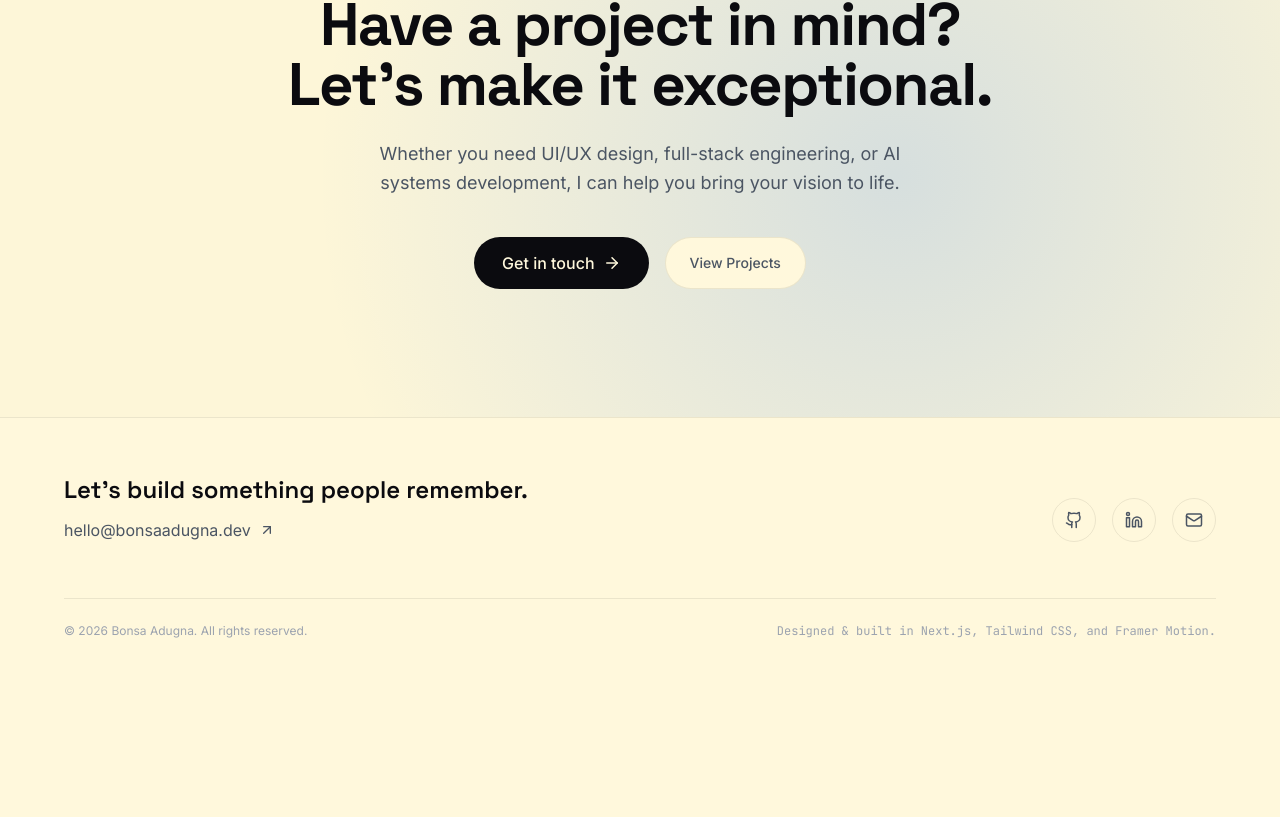
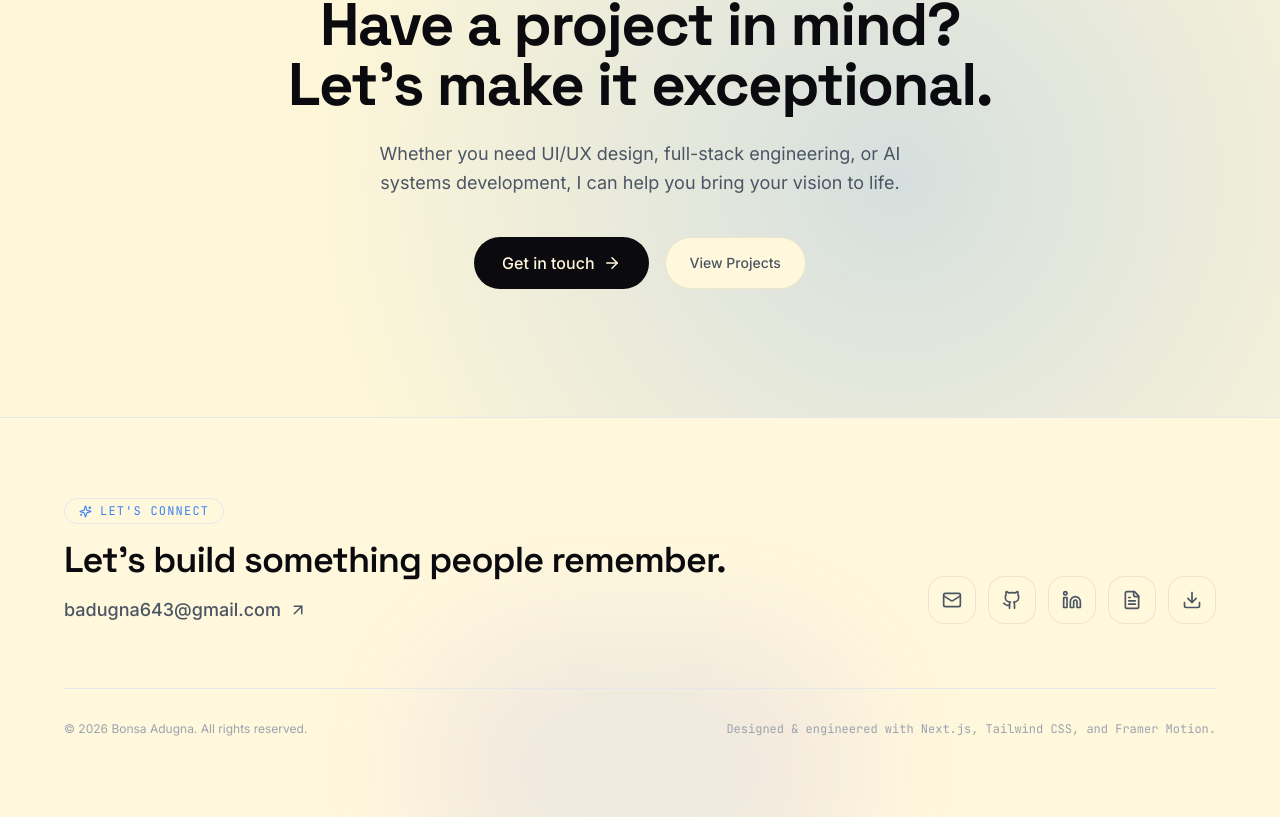
Before and after one commit to Boniadgithub/portfolio, a Next.js app: page / in a window 1280 px wide. Shown: the part 3855-4672 px from the top of the page. Before the commit the page ends 4550 px from the top, so only its background shows below. Built offline with nearby package versions, Linux system fonts and the light colour scheme.

Commit message:
Add the Functional footer of socials

```diff
--- a/components/layout/Footer.tsx
+++ b/components/layout/Footer.tsx
@@ -1,61 +1,201 @@
-import Link from "next/link";
-import { Github, Linkedin, Mail, ArrowUpRight } from "lucide-react";
+"use client";
+
+import { useState } from "react";
+import { motion, AnimatePresence } from "framer-motion";
+import {
+  Github,
+  Linkedin,
+  Mail,
+  FileText,
+  Download,
+  ArrowUpRight,
+  LucideIcon,
+  Sparkles,
+} from "lucide-react";
 import { contactInfo } from "@/lib/data";
 
+interface SocialLinkItem {
+  id: string;
+  name: string;
+  href: string;
+  icon: LucideIcon;
+  ariaLabel: string;
+  tooltip: string;
+  isExternal: boolean;
+  download?: string | boolean;
+}
+
 export default function Footer() {
+  const [hoveredId, setHoveredId] = useState<string | null>(null);
+
+  const socialLinks: SocialLinkItem[] = [
+    {
+      id: "email",
+      name: "Email",
+      href: `mailto:${contactInfo.email}`,
+      icon: Mail,
+      ariaLabel: `Send email to ${contactInfo.email}`,
+      tooltip: "Send Email",
+      isExternal: false,
+    },
+    {
+      id: "github",
+      name: "GitHub",
+      href: contactInfo.github,
+      icon: Github,
+      ariaLabel: "View Bonsa Adugna's GitHub profile",
+      tooltip: "View GitHub",
+      isExternal: true,
+    },
+    {
+      id: "linkedin",
+      name: "LinkedIn",
+      href: contactInfo.linkedin,
+      icon: Linkedin,
+      ariaLabel: "Connect with Bonsa Adugna on LinkedIn",
+      tooltip: "Connect on LinkedIn",
+      isExternal: true,
+    },
+    {
+      id: "resume-view",
+      name: "View Resume",
+      href: contactInfo.resumeUrl,
+      icon: FileText,
+      ariaLabel: "Open Bonsa Adugna's resume PDF in a new tab",
+      tooltip: "View Resume",
+      isExternal: true,
+    },
+    {
+      id: "resume-download",
+      name: "Download Resume",
+      href: contactInfo.resumeUrl,
+      icon: Download,
+      ariaLabel: "Download Bonsa Adugna's resume PDF",
+      tooltip: "Download Resume",
+      isExternal: true,
+      download: "Bonsa_Adugna_Resume.pdf",
+    },
+  ];
+
   return (
-    <footer className="border-t border-line">
-      <div className="container-px mx-auto max-w-7xl py-14">
-        <div className="flex flex-col gap-10 md:flex-row md:items-end md:justify-between">
-          <div>
-            <p className="font-display text-2xl font-semibold text-ink-primary">
+    <footer className="relative overflow-hidden border-t border-line/60 bg-base">
+      {/* Ambient background glow gradient */}
+      <div
+        aria-hidden="true"
+        className="pointer-events-none absolute -bottom-24 left-1/2 h-72 w-[600px] -translate-x-1/2 rounded-full opacity-10 blur-3xl"
+        style={{
+          background: "radial-gradient(circle, #3b82f6 0%, #8b5cf6 50%, transparent 80%)",
+        }}
+      />
+
+      <div className="container-px relative mx-auto max-w-7xl py-16 lg:py-20">
+        {/* Main Footer Banner */}
+        <div className="flex flex-col gap-10 lg:flex-row lg:items-end lg:justify-between">
+          <div className="max-w-2xl">
+            <motion.div
+              initial={{ opacity: 0, y: 12 }}
+              whileInView={{ opacity: 1, y: 0 }}
+              viewport={{ once: true }}
+              transition={{ duration: 0.5 }}
+              className="inline-flex items-center gap-2 rounded-full border border-accent/20 bg-accent/10 px-3.5 py-1 text-xs font-mono uppercase tracking-widest text-accent mb-4"
+            >
+              <Sparkles size={13} />
+              <span>Let&apos;s Connect</span>
+            </motion.div>
+
+            <motion.h3
+              initial={{ opacity: 0, y: 12 }}
+              whileInView={{ opacity: 1, y: 0 }}
+              viewport={{ once: true }}
+              transition={{ duration: 0.5, delay: 0.1 }}
+              className="font-display text-3xl font-semibold tracking-tight text-ink-primary sm:text-4xl"
+            >
               Let&apos;s build something people remember.
-            </p>
+            </motion.h3>
+
+            <motion.div
+              initial={{ opacity: 0, y: 12 }}
+              whileInView={{ opacity: 1, y: 0 }}
+              viewport={{ once: true }}
+              transition={{ duration: 0.5, delay: 0.2 }}
+              className="mt-4"
+            >
               <a
                 href={`mailto:${contactInfo.email}`}
                 data-cursor-hover
-              className="mt-3 inline-flex items-center gap-2 text-ink-secondary transition-colors hover:text-accent"
+                aria-label={`Send email to ${contactInfo.email}`}
+                className="group inline-flex items-center gap-2 text-lg font-medium text-ink-secondary transition-colors hover:text-accent"
               >
-              {contactInfo.email}
-              <ArrowUpRight size={16} />
+                <span>{contactInfo.email}</span>
+                <ArrowUpRight
+                  size={18}
+                  className="transition-transform duration-300 group-hover:-translate-y-0.5 group-hover:translate-x-0.5"
+                />
               </a>
+            </motion.div>
           </div>
 
-          <div className="flex items-center gap-4">
-            <a
-              href={contactInfo.github}
-              target="_blank"
-              rel="noreferrer"
+          {/* Social & Contact Actions Cluster */}
+          <motion.div
+            initial={{ opacity: 0, y: 16 }}
+            whileInView={{ opacity: 1, y: 0 }}
+            viewport={{ once: true }}
+            transition={{ duration: 0.5, delay: 0.25 }}
+            className="flex flex-wrap items-center gap-3 pt-2"
+          >
+            {socialLinks.map((link) => {
+              const Icon = link.icon;
+              const isHovered = hoveredId === link.id;
+
+              return (
+                <div key={link.id} className="relative">
+                  <motion.a
+                    href={link.href}
+                    target={link.isExternal ? "_blank" : undefined}
+                    rel={link.isExternal ? "noopener noreferrer" : undefined}
+                    download={link.download}
+                    aria-label={link.ariaLabel}
                     data-cursor-hover
-              aria-label="GitHub"
-              className="flex h-11 w-11 items-center justify-center rounded-full border border-line text-ink-secondary transition-colors hover:border-accent hover:text-ink-primary"
+                    onMouseEnter={() => setHoveredId(link.id)}
+                    onMouseLeave={() => setHoveredId(null)}
+                    onFocus={() => setHoveredId(link.id)}
+                    onBlur={() => setHoveredId(null)}
+                    whileHover={{ scale: 1.1, y: -4 }}
+                    whileTap={{ scale: 0.94 }}
+                    transition={{ type: "spring", stiffness: 400, damping: 20 }}
+                    className="relative flex h-12 w-12 items-center justify-center rounded-2xl border border-line bg-base-soft/60 text-ink-secondary backdrop-blur-md transition-colors duration-300 hover:border-accent hover:bg-accent/10 hover:text-accent hover:shadow-[0_0_20px_rgba(59,130,246,0.25)]"
                   >
-              <Github size={18} />
-            </a>
-            <a
-              href={contactInfo.linkedin}
-              target="_blank"
-              rel="noreferrer"
-              data-cursor-hover
-              aria-label="LinkedIn"
-              className="flex h-11 w-11 items-center justify-center rounded-full border border-line text-ink-secondary transition-colors hover:border-accent hover:text-ink-primary"
+                    <Icon size={20} />
+                  </motion.a>
+
+                  {/* Accessible Floating Tooltip */}
+                  <AnimatePresence>
+                    {isHovered && (
+                      <motion.div
+                        initial={{ opacity: 0, y: 8, scale: 0.9 }}
+                        animate={{ opacity: 1, y: 0, scale: 1 }}
+                        exit={{ opacity: 0, y: 4, scale: 0.95 }}
+                        transition={{ duration: 0.15 }}
+                        className="pointer-events-none absolute -top-11 left-1/2 -translate-x-1/2 whitespace-nowrap rounded-lg border border-line bg-base-soft px-3 py-1 text-xs font-medium text-ink-primary shadow-xl z-20"
                       >
-              <Linkedin size={18} />
-            </a>
-            <a
-              href={`mailto:${contactInfo.email}`}
-              data-cursor-hover
-              aria-label="Email"
-              className="flex h-11 w-11 items-center justify-center rounded-full border border-line text-ink-secondary transition-colors hover:border-accent hover:text-ink-primary"
-            >
-              <Mail size={18} />
-            </a>
+                        {link.tooltip}
+                        {/* Tooltip caret */}
+                        <div className="absolute left-1/2 -bottom-1 h-2 w-2 -translate-x-1/2 rotate-45 border-b border-r border-line bg-base-soft" />
+                      </motion.div>
+                    )}
+                  </AnimatePresence>
                 </div>
+              );
+            })}
+          </motion.div>
         </div>
 
-        <div className="mt-14 flex flex-col-reverse items-start justify-between gap-4 border-t border-line pt-6 text-xs text-ink-faint md:flex-row md:items-center">
+        {/* Footer Sub-row */}
+        <div className="mt-16 flex flex-col-reverse items-start justify-between gap-6 border-t border-line/50 pt-8 text-xs text-ink-faint sm:flex-row sm:items-center">
           <p>© {new Date().getFullYear()} Bonsa Adugna. All rights reserved.</p>
-          <p className="font-mono">Designed & built in Next.js, Tailwind CSS, and Framer Motion.</p>
+          <p className="font-mono">
+            Designed &amp; engineered with Next.js, Tailwind CSS, and Framer Motion.
+          </p>
         </div>
       </div>
     </footer>
--- a/lib/data.ts
+++ b/lib/data.ts
@@ -452,8 +452,8 @@ export const processSteps = [
 ];
 
 export const contactInfo = {
-  email: "hello@bonsaadugna.dev",
-  linkedin: "https://linkedin.com/in/bonsa-adugna",
-  github: "https://github.com/bonsa-adugna",
+  email: "badugna643@gmail.com",
+  linkedin: "https://www.linkedin.com/in/boni-adugna/",
+  github: "https://github.com/Boniadgithub",
   resumeUrl: "/resume/Bonsa_Adugna_Resume_ML.pdf",
 };
```
Lines whose indentation alone changed are shown as unchanged.
